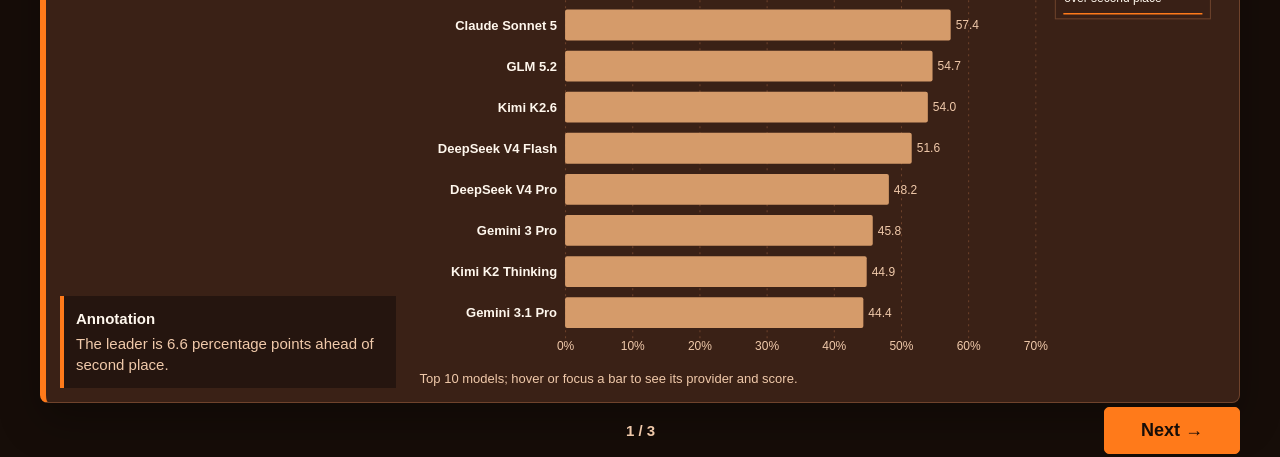
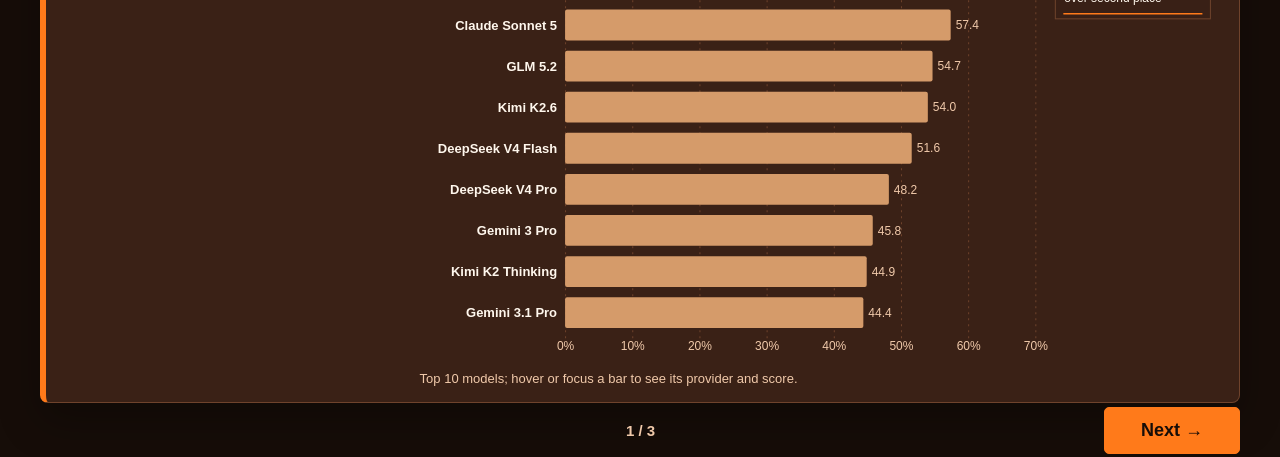
Before and after one commit to zcc861007/llm-landscape, a plain HTML site: page index.html in a window 1280 px wide. Shown: the part 343-800 px from the top of the page. Drawn offline with nearby package versions, Linux system fonts and the light colour scheme.

Commit message:
Remove scene note elements and associated styles for a cleaner layout

```diff
--- a/index.html
+++ b/index.html
@@ -36,7 +36,6 @@
         <h1 id="scene-title"></h1>
         <p id="scene-deck" class="scene-deck"></p>
         <div id="scene-controls" class="scene-controls"></div>
-        <aside id="scene-note" class="scene-note"></aside>
       </div>
 
       <div class="visual-panel">
--- a/js/app.js
+++ b/js/app.js
@@ -22,7 +22,6 @@
       eyebrow: "General benchmark",
       chartTitle: "Humanity’s Last Exam score",
       caption: "Top 10 models; hover or focus a bar to see its provider and score.",
-      note: "<strong>Annotation</strong>The leader is 6.6 percentage points ahead of second place.",
       render: renderOverall
     },
     {
@@ -34,7 +33,6 @@
       eyebrow: "Specialist benchmarks",
       chartTitle: "Reasoning · GPQA Diamond",
       caption: "Scores should be compared within one benchmark, not between different benchmarks.",
-      note: "<strong>Annotation</strong>The callout changes with the selected task and always identifies its winner.",
       render: renderTasks
     },
     {
@@ -46,7 +44,6 @@
       eyebrow: "Performance and cost",
       chartTitle: "HLE score vs. output price",
       caption: "The price axis is logarithmic because displayed model prices cover a very wide range. Prices are USD per 1M tokens.",
-      note: "<strong>Annotation</strong>DeepSeek V4 Flash keeps a 51.6% HLE score at a comparatively low displayed price.",
       render: renderPrice
     }
   ];
@@ -66,7 +63,6 @@
     title: d3.select("#scene-title"),
     deck: d3.select("#scene-deck"),
     controls: d3.select("#scene-controls"),
-    note: d3.select("#scene-note"),
     eyebrow: d3.select("#chart-eyebrow"),
     chartTitle: d3.select("#chart-title"),
     legend: d3.select("#chart-legend"),
@@ -183,7 +179,6 @@
     elements.kicker.text(scene.kicker);
     elements.title.text(scene.title);
     elements.deck.text(scene.deck);
-    elements.note.html(scene.note);
     elements.eyebrow.text(scene.eyebrow);
     elements.chartTitle.text(scene.chartTitle);
     elements.caption.text(scene.caption);
--- a/styles.css
+++ b/styles.css
@@ -296,22 +296,6 @@
   border-color: var(--blue);
   color: var(--background);
   background: var(--blue);
-}
-
-.scene-note {
-  margin-top: auto;
-  padding: 12px;
-  border-left: 4px solid var(--red);
-  color: var(--muted);
-  background: var(--surface);
-  font-size: 15px;
-  line-height: 1.45;
-}
-
-.scene-note strong {
-  display: block;
-  margin-bottom: 3px;
-  color: var(--text);
 }
 
 .chart-header {
@@ -641,8 +625,7 @@
     margin: 0;
   }
 
-  .control-label,
-  .scene-note {
+  .control-label {
     display: none;
   }
 
```
